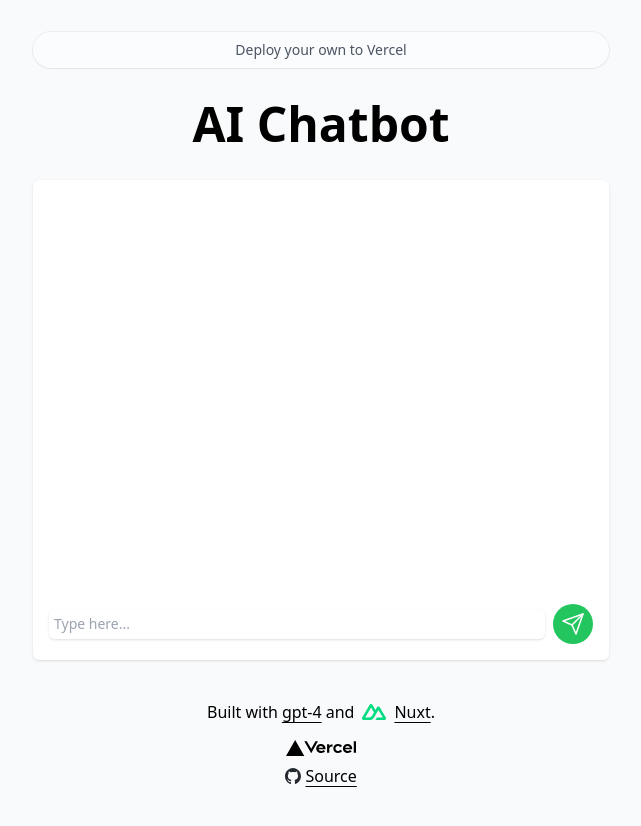
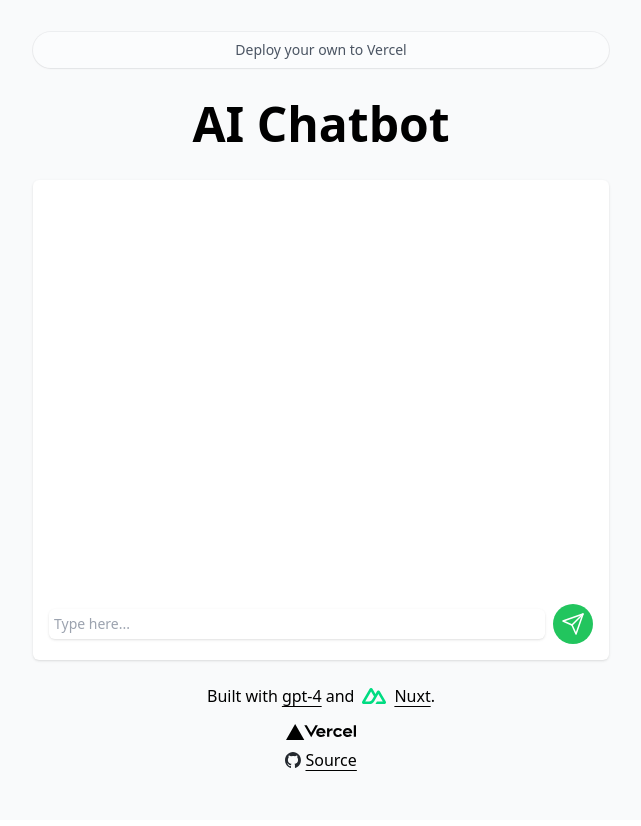
Before and after one commit to StephDietz/nuxt-ai-chat, a Nuxt app: page / in a window 1280 px wide. Shown: the top 826 px of the page, without its empty margins (319-960 px from the left). Built offline with nearby package versions, Linux system fonts and the light colour scheme.

Commit message:
fix spacing

```diff
--- a/pages/index.vue
+++ b/pages/index.vue
@@ -45,7 +45,7 @@
 	<div class="max-w-xl mx-auto text-black">
 		<a
 			href="https://vercel.com/templates/next.js/blob-sveltekit"
-			class="flex justify-center px-10 py-2 mx-auto mt-20 space-x-1 text-sm font-medium text-center text-gray-600 transition-all rounded-full shadow-sm group sm:mt-0 bg-white/30 ring-1 ring-gray-900/5 hover:shadow-lg active:shadow-sm"
+			class="flex justify-center px-10 py-2 mx-auto space-x-1 text-sm font-medium text-center text-gray-600 transition-all rounded-full shadow-sm group bg-white/30 ring-1 ring-gray-900/5 hover:shadow-lg active:shadow-sm"
 		>
 			Deploy your own to Vercel
 		</a>
@@ -114,7 +114,7 @@
 				</form>
 			</div>
 		</div>
-		<div class="flex flex-col justify-center w-full my-8">
+		<div class="flex flex-col justify-center w-full my-4">
 			<div class="flex items-center justify-center my-2">
 				<span>Built with</span>
 				<a
```
